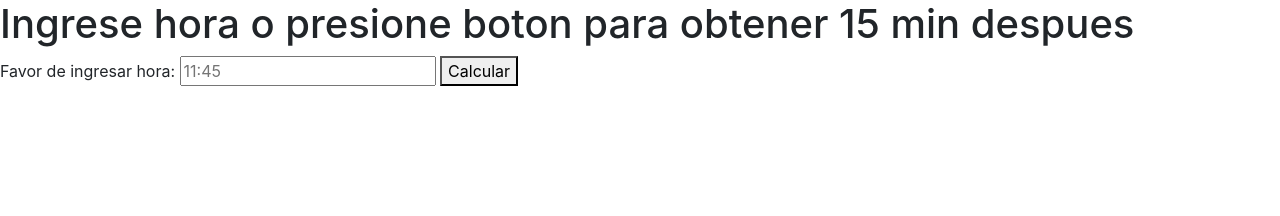
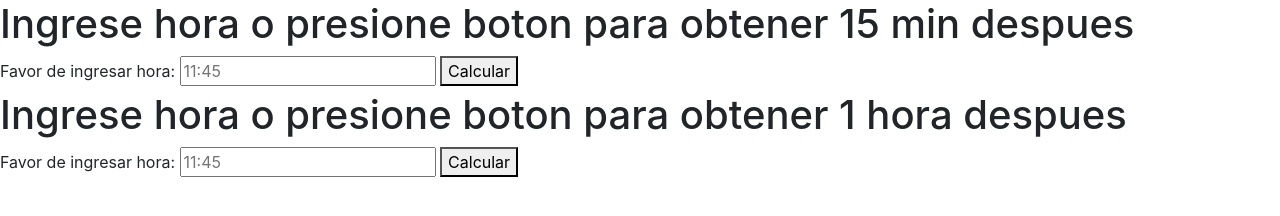
Before and after one commit to Hereden/por-rodri, a plain HTML site: page index.html in a window 1280 px wide. Drawn offline with nearby package versions, Linux system fonts and the light colour scheme.

Commit message:
agregando para añadir una hora xD

```diff
--- a/assets/js/script.js
+++ b/assets/js/script.js
@@ -18,3 +18,25 @@ function calcularHora(){
     var theFirstChild = parentElement.firstChild;
     parentElement.insertBefore(nuevoElemento, theFirstChild);
 }
+
+
+function calcularHora2(){
+    let hora = document.getElementById("hora2").value;
+    let hoy = new Date();
+    var nuevoElemento = document.createElement("h1");
+    var textoElemento;
+    nuevoElemento.className += " bg-warning";
+    let sumarsesion=60;
+    if(hora===""){
+        textoElemento = document.createTextNode("Hora actual: "+ hoy.getHours()+":" +hoy.getMinutes() + "  Hora en 1 hora: "+ (hoy.setMinutes(hoy.getMinutes() + sumarsesion) && hoy.getHours() +":" + hoy.getMinutes()));
+    }else{
+        hoy.setHours(hora.substring(0,2));
+        hoy.setMinutes(hora.substring(3,6));
+        textoElemento = document.createTextNode("Hora actual: "+ hoy.getHours()+":" +hoy.getMinutes() + "  Hora en 1 hora: "+ (hoy.setMinutes(hoy.getMinutes() + sumarsesion) && hoy.getHours() +":" + hoy.getMinutes()));
+    }
+
+    nuevoElemento.appendChild(textoElemento);
+    var parentElement = document.getElementById('resultadoParent2');
+    var theFirstChild = parentElement.firstChild;
+    parentElement.insertBefore(nuevoElemento, theFirstChild);
+}
--- a/index.html
+++ b/index.html
@@ -19,6 +19,15 @@
         <span id="Resultado"></span>
 
     </div>
+
+    <h1>Ingrese hora o presione boton para obtener 1 hora despues</h1>
+    <label>Favor de ingresar hora:</label>
+    <input type="text" placeholder="11:45" id="hora2" />
+    <button onclick="calcularHora2()">Calcular</button>
+    <div id="resultadoParent2" >
+        <span id="Resultado2"></span>
+
+    </div>
     <script src="https://code.jquery.com/jquery-3.5.1.slim.min.js" integrity="sha384-DfXdz2htPH0lsSSs5nCTpuj/zy4C+OGpamoFVy38MVBnE+IbbVYUew+OrCXaRkfj" crossorigin="anonymous"></script>
     <script src="https://cdn.jsdelivr.net/npm/bootstrap@4.6.0/dist/js/bootstrap.bundle.min.js" integrity="sha384-Piv4xVNRyMGpqkS2by6br4gNJ7DXjqk09RmUpJ8jgGtD7zP9yug3goQfGII0yAns" crossorigin="anonymous"></script>
     <script src="assets/js/script.js"></script>
```
